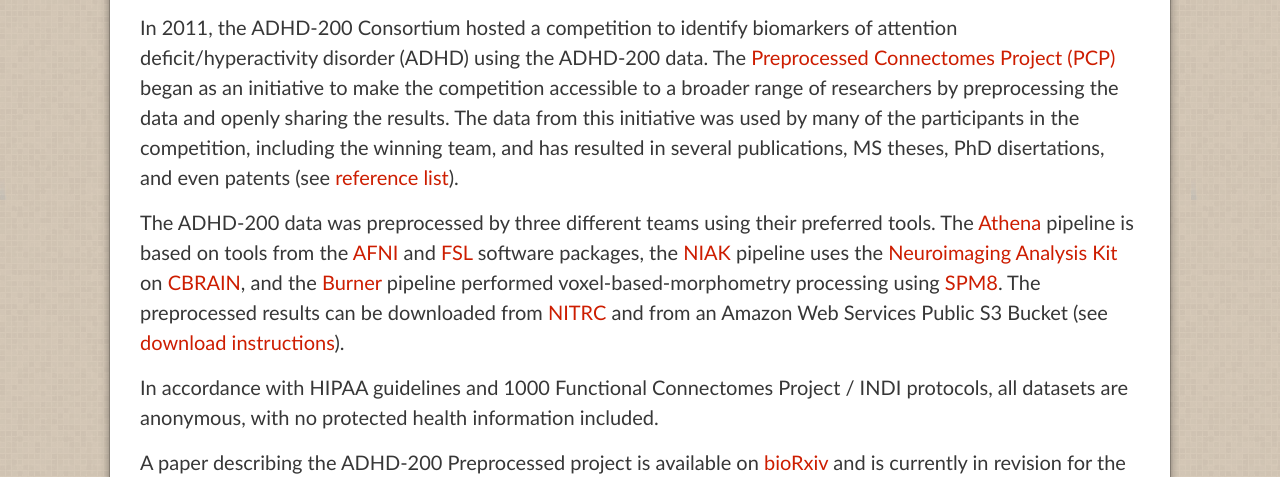
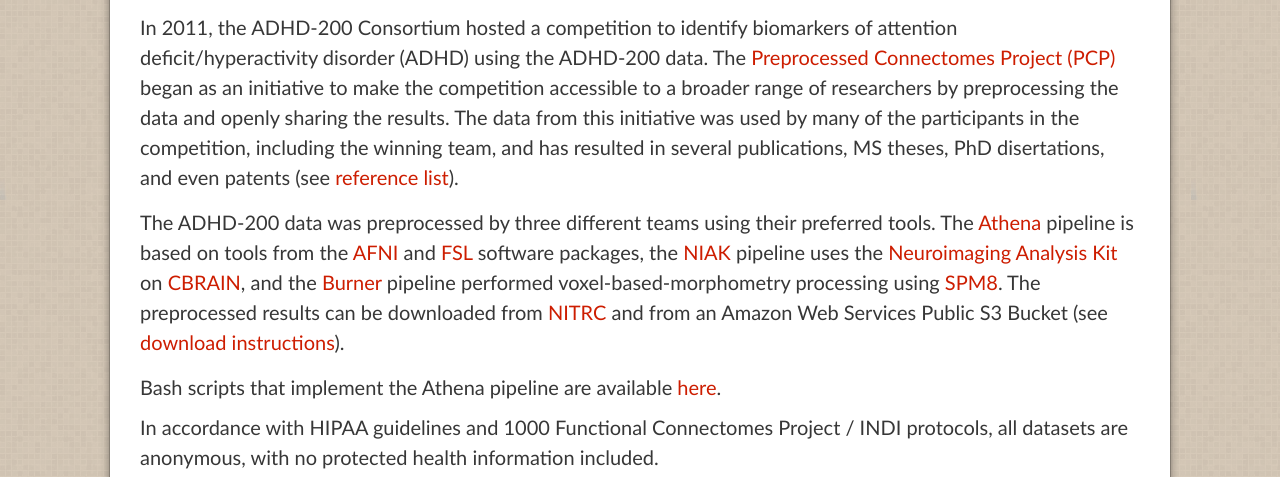
Before and after one commit to preprocessed-connectomes-project/adhd200, a plain HTML site: page index.html in a window 1280 px wide. Shown: the part 444-921 px from the top of the page. Drawn offline with nearby package versions, Linux system fonts and the light colour scheme.

Commit message:
added links to athena scripts

```diff
--- a/index.html
+++ b/index.html
@@ -47,6 +47,8 @@
 
 <p>The ADHD-200 data was preprocessed by three different teams using their preferred tools. The <a href="http://www.nitrc.org/plugins/mwiki/index.php/neurobureau:AthenaPipeline" target="_blank">Athena</a> pipeline is based on tools from the <a href="https://afni.nimh.nih.gov/" target="_blank">AFNI</a> and <a href="http://fsl.fmrib.ox.ac.uk/fsl" target="_blank">FSL</a> software packages, the <a href="http://www.nitrc.org/plugins/mwiki/index.php?title=neurobureau:NIAKPipeline" target="_blank">NIAK</a> pipeline uses the <a href="http://www.nitrc.org/projects/niak/" target="_blank">Neuroimaging Analysis Kit</a> on <a href="http://www.cbrain.mcgill.ca/" target="_blank">CBRAIN</a>, and the <a href="http://www.nitrc.org/plugins/mwiki/index.php?title=neurobureau:BurnerPipeline" target="_blank">Burner</a> pipeline performed voxel-based-morphometry processing using <a href="http://www.fil.ion.ucl.ac.uk/spm/" target="_blank">SPM8</a>. The preprocessed results can be downloaded from <a href="http://www.nitrc.org/frs/?group_id=383" target="_blank">NITRC</a> and from an Amazon Web Services Public S3 Bucket (see <a href="download.html" target="_blank">download instructions</a>).</p>
 
+Bash scripts that implement the Athena pipeline are available <a href="https://github.com/preprocessed-connectomes-project/adhd200_athena_scripts" target="_blank">here</a>.
+
 <p>In accordance with HIPAA guidelines and 1000 Functional Connectomes Project / INDI protocols, all datasets are anonymous, with no protected health information included.</p>
 
 <p>A paper describing the ADHD-200 Preprocessed project is available on <a href="http://biorxiv.org/content/early/2016/01/17/037044" target="_blank">bioRxiv</a> and is currently in revision for the Neuroimage special issue <a href="http://www.sciencedirect.com/science/journal/10538119/124/part/PB" target="_blank">"Sharing the wealth: Brain Imaging Repositories in 2015"</a>.</p>
```
